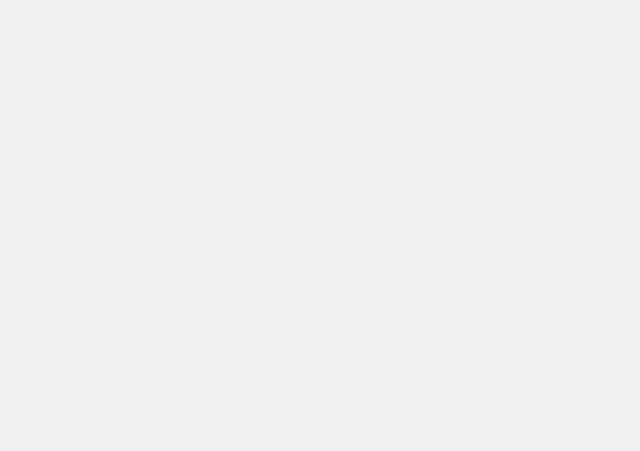
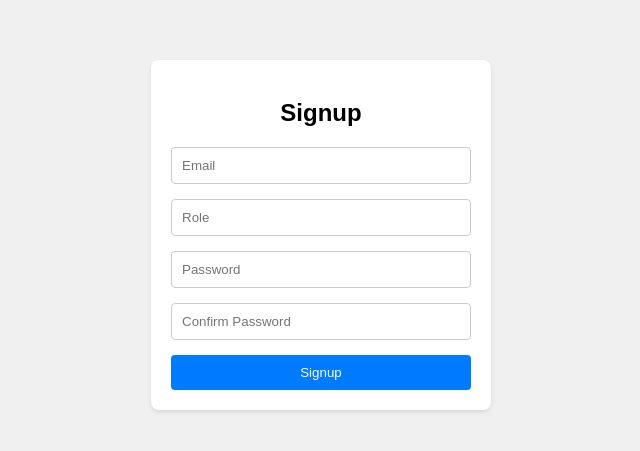
Before and after one commit to Saranshg17/project-management, a React (Create React App) app in the folder frontend/: page /signup in a window 1280 px wide. Before the commit this address had no page. Shown: the part 165-616 px from the top of the page, without its empty margins (319-959 px from the left). Built offline with nearby package versions, Linux system fonts and the light colour scheme.

Commit message:
Signup page done with integrating with backend api

```diff
--- a/frontend/package.json
+++ b/frontend/package.json
@@ -6,6 +6,7 @@
     "@testing-library/jest-dom": "^5.17.0",
     "@testing-library/react": "^13.4.0",
     "@testing-library/user-event": "^13.5.0",
+    "axios": "^1.6.8",
     "react": "^18.2.0",
     "react-dom": "^18.2.0",
     "react-router-dom": "^6.22.3",
--- a/frontend/src/App.js
+++ b/frontend/src/App.js
@@ -2,14 +2,14 @@
 import React from 'react';
 import { BrowserRouter as Router, Routes, Route } from 'react-router-dom';
 import LoginPage from './LoginPage';
-// import SignupPage from './SignupPage';
+import SignupPage from './SigupPage';
 
 const App = () => {
   return (
     <Router>
       <Routes>
         <Route path="/login" element={<LoginPage />} />
-        {/* <Route path="/signup" element={<SignupPage />} /> */}
+        <Route path="/signup" element={<SignupPage/>} />
       </Routes>
     </Router>
   );
--- a/frontend/src/LoginPage.js
+++ b/frontend/src/LoginPage.js
@@ -1,5 +1,6 @@
 // LoginPage.js
 import React, { useState } from 'react';
+import { Link } from 'react-router-dom';
 import './styles.css';
 
 const LoginPage = () => {
@@ -31,6 +32,7 @@ const LoginPage = () => {
         />
         <button type="submit">Login</button>
       </form>
+      <p>If you don't have an account, <Link to="/signup">click here</Link> to register.</p>
     </div>
   );
 };
--- a/frontend/src/SigupPage.js
+++ b/frontend/src/SigupPage.js
@@ -1,17 +1,36 @@
-/// SignupPage.js
+// SignupPage.js
 import React, { useState } from 'react';
+import axios from 'axios';
+import './styles.css'; // Import your CSS file for styling
 
 const SignupPage = () => {
-  const [signupData, setSignupData] = useState({ email: '', password: '', confirmPassword: '' });
+  const [signupData, setSignupData] = useState({ email: '', password: '', confirmPassword: '', role: '' });
+  const [passwordMatchError, setPasswordMatchError] = useState('');
+  const [registrationError, setRegistrationError] = useState('');
 
   const handleSignup = async (e) => {
     e.preventDefault();
-    // Your signup logic here
-    console.log('Signing up with:', signupData);
+    if (signupData.password !== signupData.confirmPassword) {
+      setPasswordMatchError('Passwords do not match');
+      return;
+    }
+    try {
+      // Make POST request to backend API endpoint
+      const response = await axios.post('http://localhost:8000/api/v1/users/register', signupData);
+      console.log('Registration successful:', response.data);
+      // Reset form and state after successful registration
+      setSignupData({ email: '', password: '', confirmPassword: '', role: '' });
+      setPasswordMatchError('');
+      setRegistrationError('');
+      // Redirect user to login page or show success message
+    } catch (error) {
+      console.error('Registration failed:', error.response.data);
+      setRegistrationError('Registration failed. Please try again.'); // Display error message to user
+    }
   };
 
   return (
-    <div>
+    <div className="container"> {/* Add a container class for styling */}
       <h2>Signup</h2>
       <form onSubmit={handleSignup}>
         <input
@@ -19,6 +38,13 @@ const SignupPage = () => {
           placeholder="Email"
           value={signupData.email}
           onChange={(e) => setSignupData({ ...signupData, email: e.target.value })}
+          required
+        />
+        <input
+          type="role"
+          placeholder="Role"
+          value={signupData.role}
+          onChange={(e) => setSignupData({ ...signupData, role: e.target.value })}
           required
         />
         <input
@@ -35,6 +61,7 @@ const SignupPage = () => {
           onChange={(e) => setSignupData({ ...signupData, confirmPassword: e.target.value })}
           required
         />
+        {passwordMatchError && <p className="error">{passwordMatchError}</p>}
         <button type="submit">Signup</button>
       </form>
     </div>
--- a/frontend/src/styles.css
+++ b/frontend/src/styles.css
@@ -17,6 +17,7 @@ body {
     box-shadow: 0 2px 4px rgba(0, 0, 0, 0.1);
     padding: 20px;
     width: 300px;
+    text-align: center;
   }
 
   h2 {
@@ -30,12 +31,14 @@ body {
   }
 
   input[type='email'],
+  input[type='role'],
   input[type='password'] {
     padding: 10px;
     margin-bottom: 15px;
     border: 1px solid #ccc;
     border-radius: 4px;
   }
+
 
   button {
     padding: 10px;
@@ -49,3 +52,14 @@ body {
   button:hover {
     background-color: #0056b3;
   }
+
+  .link-text {
+    margin-top: 20px; /* Add some space between the button and the text */
+    font-size: 14px;
+    color: #007bff; /* Set the text color to blue to indicate a link */
+    cursor: pointer;
+  }
+
+  .link-text:hover {
+    text-decoration: underline; /* Underline the text on hover to indicate it's clickable */
+  }
```
Also changed, not shown: 1 other file (tests, documents, lock files or other folders).
